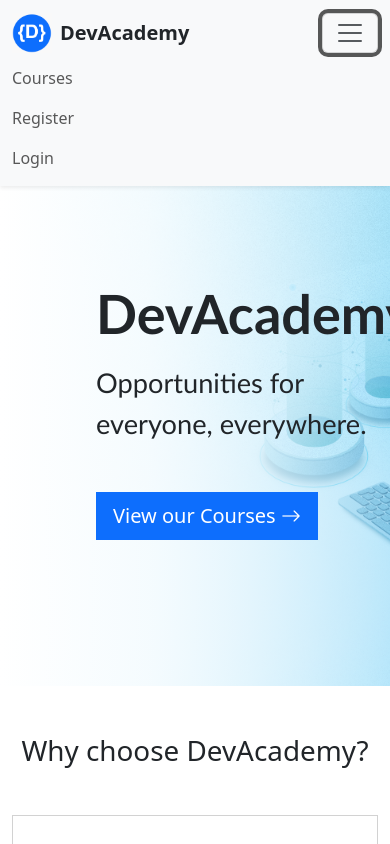
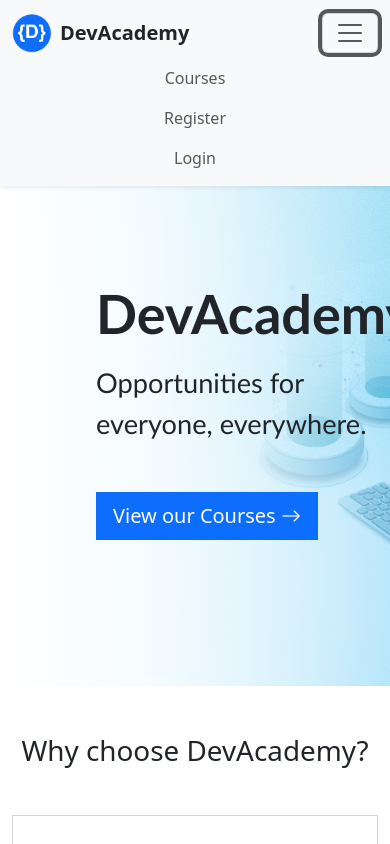
Before and after one commit to ronaldmark-antonio/rmantonio-courseBooking, a Vue app: page / in a window 390 px wide. Both pictures are taken after a click on the button "Toggle navigation". Shown: the top 844 px of the page. Built offline with nearby package versions, Linux system fonts and the light colour scheme; what notyf would draw is missing.

Commit message:
Add navbar menu on mobile view

```diff
--- a/src/components/NavbarComponent.vue
+++ b/src/components/NavbarComponent.vue
@@ -52,7 +52,7 @@
 
       <!-- Navbar links -->
       <div class="collapse navbar-collapse" id="navbarNavAltMarkup">
-        <div class="navbar-nav ms-auto">
+        <div class="navbar-nav ms-auto text-center text-lg-start">
           <router-link :to="{ name: 'Courses' }" class="nav-link">Courses</router-link>
           <router-link :to="{ name: 'Register' }" class="nav-link" v-if="!user.email">Register</router-link>
           <router-link :to="{ name: 'Add Course' }" class="nav-link" v-if="user.isAdmin">Add Course</router-link>
```
